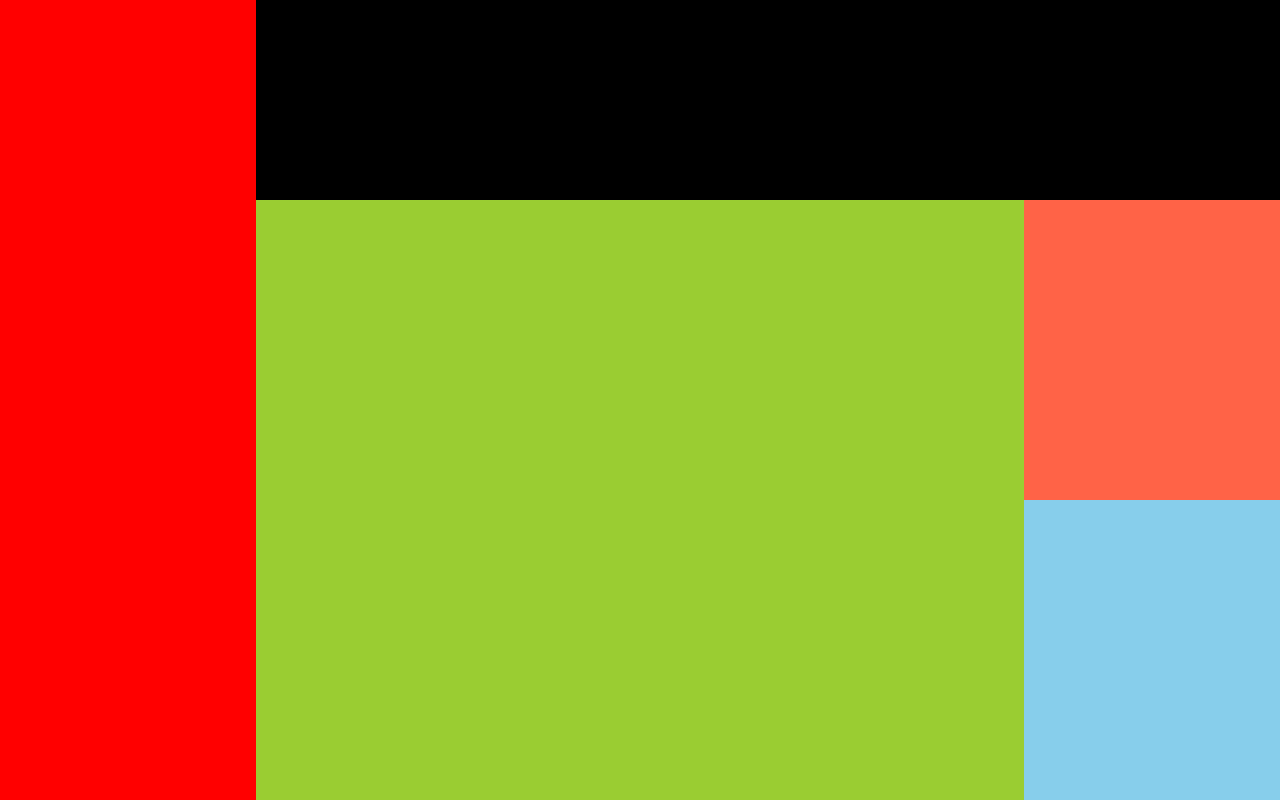
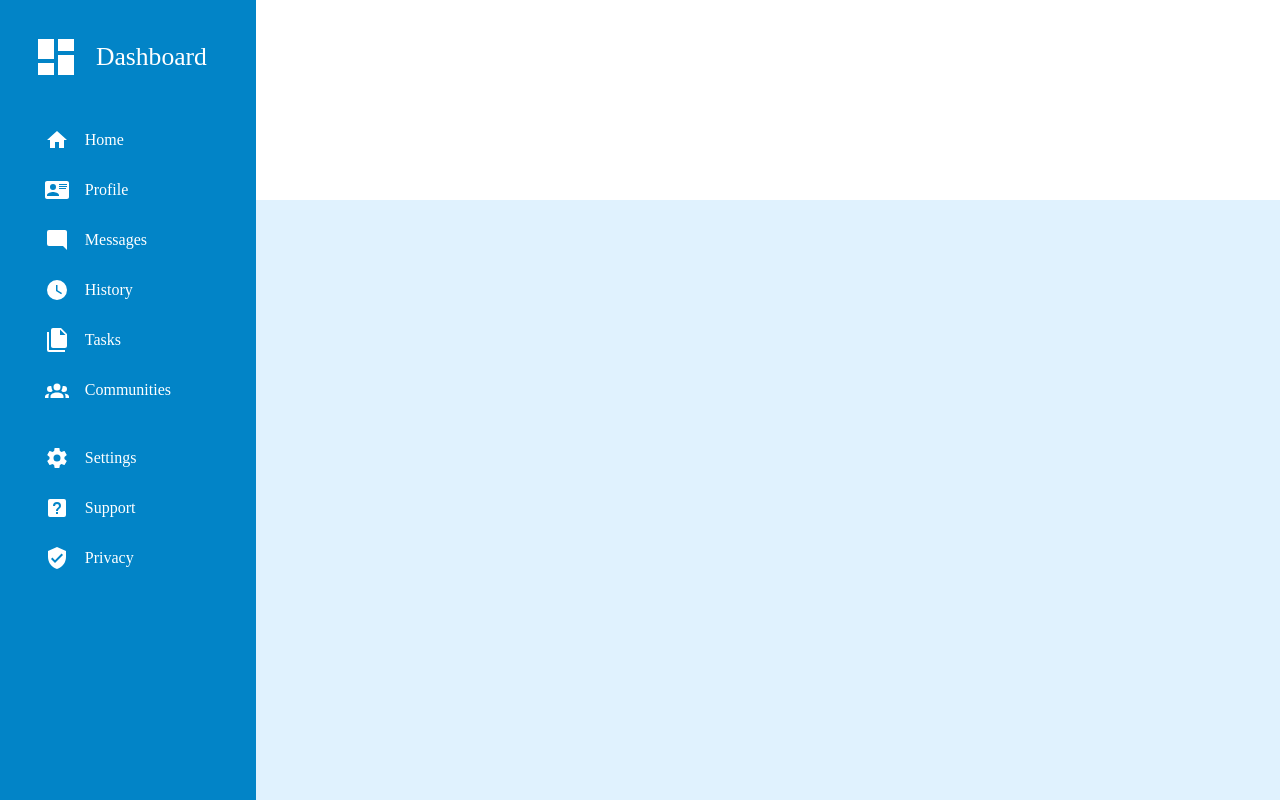
Before and after one commit to Eutrius/admin-dashboard, a website: page index.html in a window 1280 px wide. Drawn offline with Linux system fonts and the light colour scheme.

Commit message:
sidebar done

```diff
--- a/index.html
+++ b/index.html
@@ -5,11 +5,75 @@
         <meta http-equiv="X-UA-Compatible" content="IE=edge">
         <meta name="viewport" content="width=device-width, initial-scale=1.0">
         <link rel="stylesheet" href="/style.css">
+        <link rel="stylesheet" href="https://cdn.jsdelivr.net/npm/@mdi/font@6.5.95/css/materialdesignicons.min.css">
         <title>Admin Dashboard</title>
     </head>
     <body>
         <div id="container">
-            <div id="sidebar"></div>
+            <div id="sidebar">
+                <div id="dashboard">
+                    <svg class="large-icon" viewBox="0 0 24 24">
+                        <path fill="#fff" d="M13,3V9H21V3M13,21H21V11H13M3,21H11V15H3M3,13H11V3H3V13Z" />
+                    </svg>
+                    <p>Dashboard</p>
+                </div>
+                <br>
+                <div id="dashboard-home">
+                    <svg class="icon" viewBox="0 0 24 24">
+                        <path fill="#fff" d="M10,20V14H14V20H19V12H22L12,3L2,12H5V20H10Z" />
+                    </svg>
+                    <p>Home</p>
+                </div>
+                <div id="dashboard-profile">
+                    <svg class="icon" viewBox="0 0 24 24">
+                        <path fill="#fff" d="M2,3H22C23.05,3 24,3.95 24,5V19C24,20.05 23.05,21 22,21H2C0.95,21 0,20.05 0,19V5C0,3.95 0.95,3 2,3M14,6V7H22V6H14M14,8V9H21.5L22,9V8H14M14,10V11H21V10H14M8,13.91C6,13.91 2,15 2,17V18H14V17C14,15 10,13.91 8,13.91M8,6A3,3 0 0,0 5,9A3,3 0 0,0 8,12A3,3 0 0,0 11,9A3,3 0 0,0 8,6Z" />
+                    </svg>
+                    <p>Profile</p>
+                </div>
+                <div id="dashboard-messages">
+                    <svg class="icon" viewBox="0 0 24 24">
+                        <path fill="currentColor" d="M22,4C22,2.89 21.1,2 20,2H4A2,2 0 0,0 2,4V16A2,2 0 0,0 4,18H18L22,22V4Z" />
+                    </svg>
+                    <p>Messages</p>
+                </div>
+                <div id="dashboard-history">
+                    <svg class="icon" viewBox="0 0 24 24">
+                        <path fill="currentColor" d="M12,2A10,10 0 0,0 2,12A10,10 0 0,0 12,22A10,10 0 0,0 22,12A10,10 0 0,0 12,2M16.2,16.2L11,13V7H12.5V12.2L17,14.9L16.2,16.2Z" />
+                    </svg>
+                    <p>History</p>
+                </div>
+                <div id="dashboard-tasks">
+                    <svg class="icon" viewBox="0 0 24 24">
+                        <path fill="currentColor" d="M15,7H20.5L15,1.5V7M8,0H16L22,6V18A2,2 0 0,1 20,20H8C6.89,20 6,19.1 6,18V2A2,2 0 0,1 8,0M4,4V22H20V24H4A2,2 0 0,1 2,22V4H4Z" />
+                    </svg>
+                    <p>Tasks</p>
+                </div>
+                <div id="dashboard-communities">
+                    <svg class="icon" viewBox="0 0 24 24">
+                        <path fill="currentColor" d="M12,5.5A3.5,3.5 0 0,1 15.5,9A3.5,3.5 0 0,1 12,12.5A3.5,3.5 0 0,1 8.5,9A3.5,3.5 0 0,1 12,5.5M5,8C5.56,8 6.08,8.15 6.53,8.42C6.38,9.85 6.8,11.27 7.66,12.38C7.16,13.34 6.16,14 5,14A3,3 0 0,1 2,11A3,3 0 0,1 5,8M19,8A3,3 0 0,1 22,11A3,3 0 0,1 19,14C17.84,14 16.84,13.34 16.34,12.38C17.2,11.27 17.62,9.85 17.47,8.42C17.92,8.15 18.44,8 19,8M5.5,18.25C5.5,16.18 8.41,14.5 12,14.5C15.59,14.5 18.5,16.18 18.5,18.25V20H5.5V18.25M0,20V18.5C0,17.11 1.89,15.94 4.45,15.6C3.86,16.28 3.5,17.22 3.5,18.25V20H0M24,20H20.5V18.25C20.5,17.22 20.14,16.28 19.55,15.6C22.11,15.94 24,17.11 24,18.5V20Z" >
+                    </svg>
+                    <p>Communities</p>
+                </div>
+                <br>
+                <div id="dashboard-settings">
+                    <svg class="icon" viewBox="0 0 24 24">
+                        <path fill="currentColor" d="M12,15.5A3.5,3.5 0 0,1 8.5,12A3.5,3.5 0 0,1 12,8.5A3.5,3.5 0 0,1 15.5,12A3.5,3.5 0 0,1 12,15.5M19.43,12.97C19.47,12.65 19.5,12.33 19.5,12C19.5,11.67 19.47,11.34 19.43,11L21.54,9.37C21.73,9.22 21.78,8.95 21.66,8.73L19.66,5.27C19.54,5.05 19.27,4.96 19.05,5.05L16.56,6.05C16.04,5.66 15.5,5.32 14.87,5.07L14.5,2.42C14.46,2.18 14.25,2 14,2H10C9.75,2 9.54,2.18 9.5,2.42L9.13,5.07C8.5,5.32 7.96,5.66 7.44,6.05L4.95,5.05C4.73,4.96 4.46,5.05 4.34,5.27L2.34,8.73C2.21,8.95 2.27,9.22 2.46,9.37L4.57,11C4.53,11.34 4.5,11.67 4.5,12C4.5,12.33 4.53,12.65 4.57,12.97L2.46,14.63C2.27,14.78 2.21,15.05 2.34,15.27L4.34,18.73C4.46,18.95 4.73,19.03 4.95,18.95L7.44,17.94C7.96,18.34 8.5,18.68 9.13,18.93L9.5,21.58C9.54,21.82 9.75,22 10,22H14C14.25,22 14.46,21.82 14.5,21.58L14.87,18.93C15.5,18.67 16.04,18.34 16.56,17.94L19.05,18.95C19.27,19.03 19.54,18.95 19.66,18.73L21.66,15.27C21.78,15.05 21.73,14.78 21.54,14.63L19.43,12.97Z" />
+                    </svg>
+                    <p>Settings</p>
+                </div>
+                <div id="dashboard-support">
+                    <svg class="icon" viewBox="0 0 24 24">
+                        <path fill="currentColor" d="M11,18H13V16H11V18M12,6A4,4 0 0,0 8,10H10A2,2 0 0,1 12,8A2,2 0 0,1 14,10C14,12 11,11.75 11,15H13C13,12.75 16,12.5 16,10A4,4 0 0,0 12,6M5,3H19A2,2 0 0,1 21,5V19A2,2 0 0,1 19,21H5A2,2 0 0,1 3,19V5A2,2 0 0,1 5,3Z" />
+                    </svg>
+                    <p>Support</p>
+                </div>
+                <div id="dashboard-privacy">
+                    <svg class="icon" viewBox="0 0 24 24">
+                        <path fill="currentColor" d="M10,17L6,13L7.41,11.59L10,14.17L16.59,7.58L18,9M12,1L3,5V11C3,16.55 6.84,21.74 12,23C17.16,21.74 21,16.55 21,11V5L12,1Z" />
+                    </svg>
+                    <p>Privacy</p>
+                </div>
+            </div>
             <div id="header"></div>
             <div id="main-content">
                 <div id="projects"></div>
--- /dev/null
+++ b/package.json
@@ -0,0 +1,5 @@
+{
+  "dependencies": {
+    "@mdi/font": "^6.5.95"
+  }
+}
--- a/style.css
+++ b/style.css
@@ -12,7 +12,6 @@ body,html {
     padding: 0;
     margin: 0;
     background-color: aqua;
-
     display: grid;
     grid-template-columns: 1fr 4fr;
     grid-template-rows: 1fr 3fr;
@@ -20,29 +19,52 @@ body,html {
 }
 
 #sidebar {
-    background-color: red;
     grid-area: 1/1/3/2;
+    padding-left: 2rem;
+    padding-top: 1rem;
+    background-color: #0284c7;
+    color: white;
+}
+
+#sidebar > div {
+    display: flex;
+    gap: 1rem;
+    align-items: center;
+}
+
+.large-icon {
+    width: 3rem;
+    height: 3rem;
+}
+
+.icon {
+    margin-left: 0.8rem;
+    width: 1.5rem;
+    height: 1.5rem;
+}
+
+#dashboard > p {
+    font-size: 1.6rem;
 }
 
 #header {
-    background-color: black;
+    background-color: white;
 }
 
 #main-content {
-    background-color: blue;
     display: grid;
+    background-color: #e0f2fe;
     grid-template-columns: 3fr 1fr;
 }
 
 #projects {
-    background-color: yellowgreen;
     grid-area: 1/1/3/2;
 }
 
 #announcements {
-    background-color: tomato;
+
 }
 
 #trending {
-    background-color: skyblue;
+
 }
```
Also changed, not shown: icons/view-dashboard.svg (added), 1 other file.
